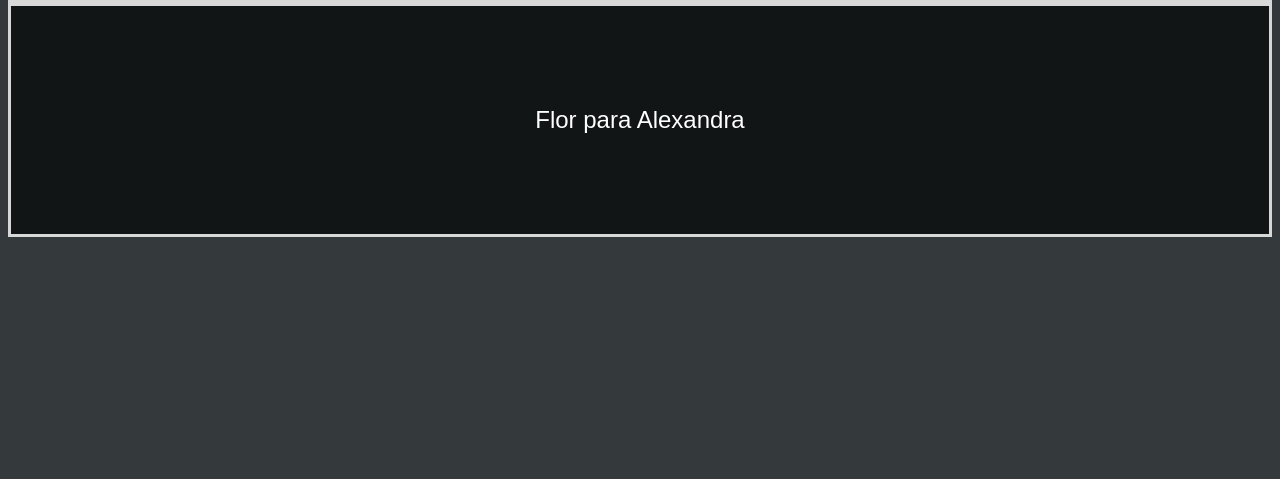
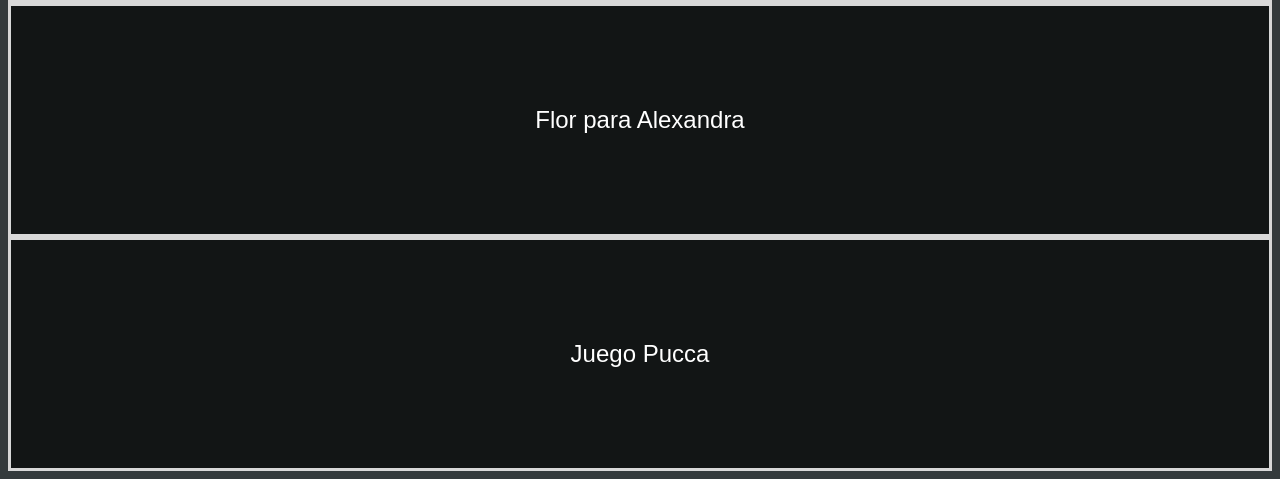
Before and after one commit to DavidAguilar06/DavidAguilar06.github.io, a plain HTML site: page index.html in a window 1280 px wide. Shown: the part 806-1285 px from the top of the page. Before the commit the page ends 1051 px from the top, so only its background shows below. Drawn offline with Linux system fonts and the light colour scheme.

Commit message:
Update pucca game

```diff
--- a/index.html
+++ b/index.html
@@ -20,6 +20,7 @@
         <ul>
             <li><a href="heart.html">Corazon</a></li>
             <li><a href="flor.py">Flor para Alexandra</a></li>
+            <li><a href="pucca.html">Juego Pucca</a></li>
         </ul>
     </nav>
 </body>
```
